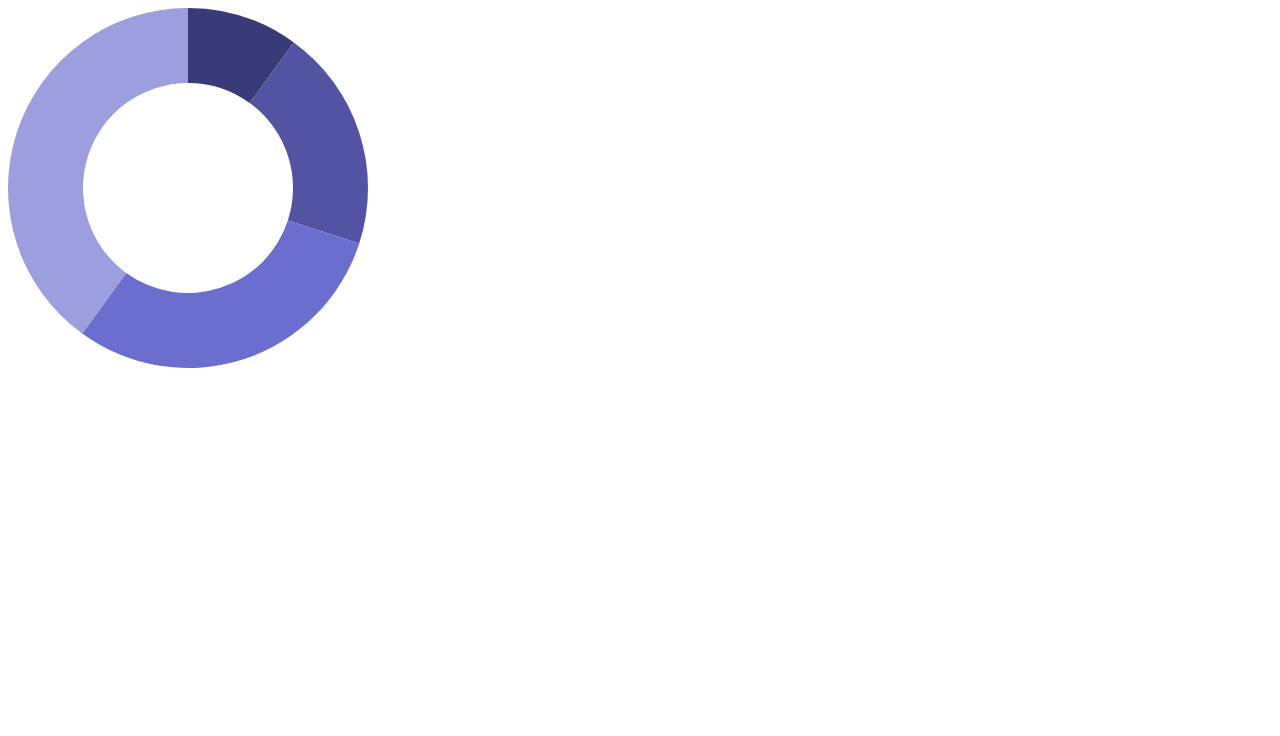
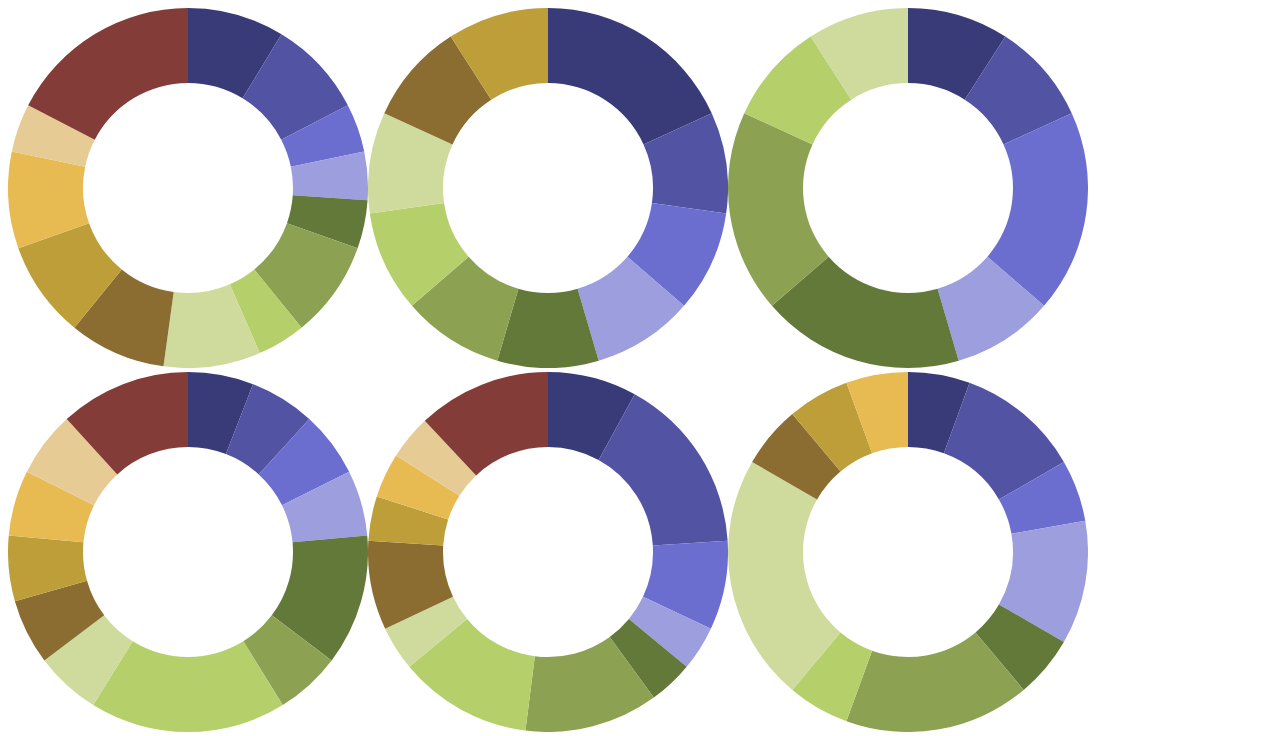
Before and after one commit to mmiguelcj/tp1-vd, a plain HTML site: page index.html in a window 1280 px wide. Shown: the top 736 px of the page. Drawn offline with nearby package versions, Linux system fonts and the light colour scheme.

Commit message:
iterando no objetos de dados e desenhando todos os gráficos -donuts- de um grafo.

```diff
--- a/index.html
+++ b/index.html
@@ -16,18 +16,24 @@
 		function desenhaGrafo(dadosGrafo){
 
 			console.log(dadosGrafo);
-
+			var dadosPessoa;
 			//Arrumando dados para o Donnuts
-       		$.each(dadosGrafo, function (k, pessoa){
-       		});
-
-				//Desenhando Donnuts
-			var dataset = [
+			//Para cada pessoa no grafico.
+       		$.each(dadosGrafo, function (id_pessoa, pessoa){
+       			dadosPessoa = [];
+       			console.log(id_pessoa);
+       			//Desenhe um grafico
+       			$.each(pessoa, function(id_lugar, lugar){
+	       			console.log(id_lugar, lugar);
+	       			dadosPessoa.push({label : id_lugar, count : lugar.length});
+	       			//console.log(dadosPessoa);
+		       		/*var dataset = [
 			          { label: 'Abulia', count: 10 },
 			          { label: 'Betelgeuse', count: 20 },
 			          { label: 'Cantaloupe', count: 30 },
 			          { label: 'Dijkstra', count: 40 }
-	        ];
+			        ];*/
+		    	});
 
 		        var width = 360;
 		        var height = 360;
@@ -52,20 +58,21 @@
 		          .sort(null);
 
 		        var path = svg.selectAll('path')
-	          .data(pie(dataset))
+		          .data(pie(dadosPessoa))
 		          .enter()
 		          .append('path')
 		          .attr('d', arc)
 		          .attr('fill', function(d, i) {
 		            return color(d.data.label);
           		});
+   			});
 		};
 
-
+		/*Carrega os grafos em memória.*/
 		$.getJSON("grafo.json", function(data){
 	    	dadosGrafo = data;
-    	desenhaGrafo(dadosGrafo);
-
+	    	/*Enviando apenas o primeiro gráfico por enquanto.*/
+	    	desenhaGrafo(dadosGrafo[0]);
 		});
 		</script>
 	</body>
```
Lines whose indentation alone changed are shown as unchanged.
